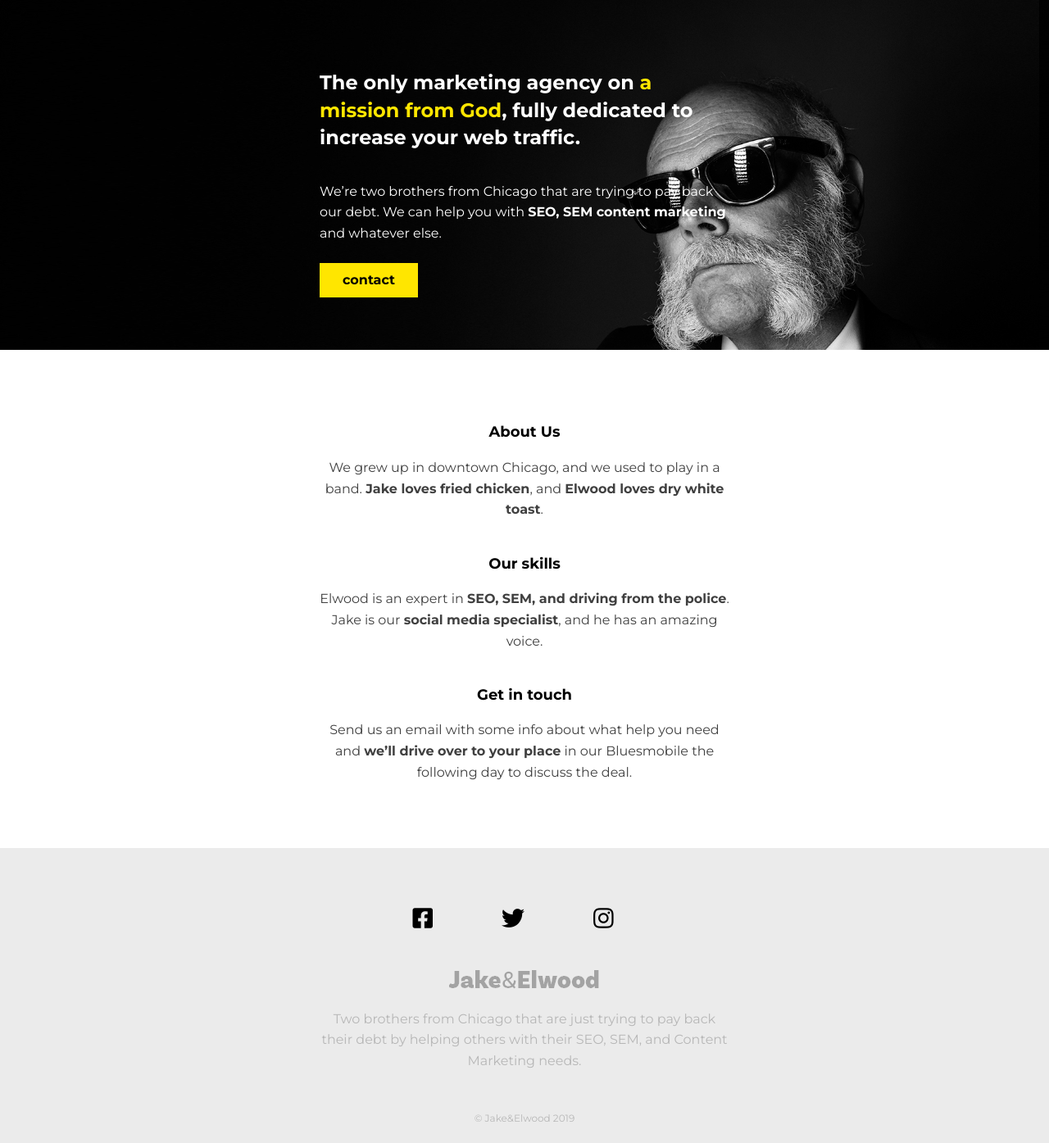
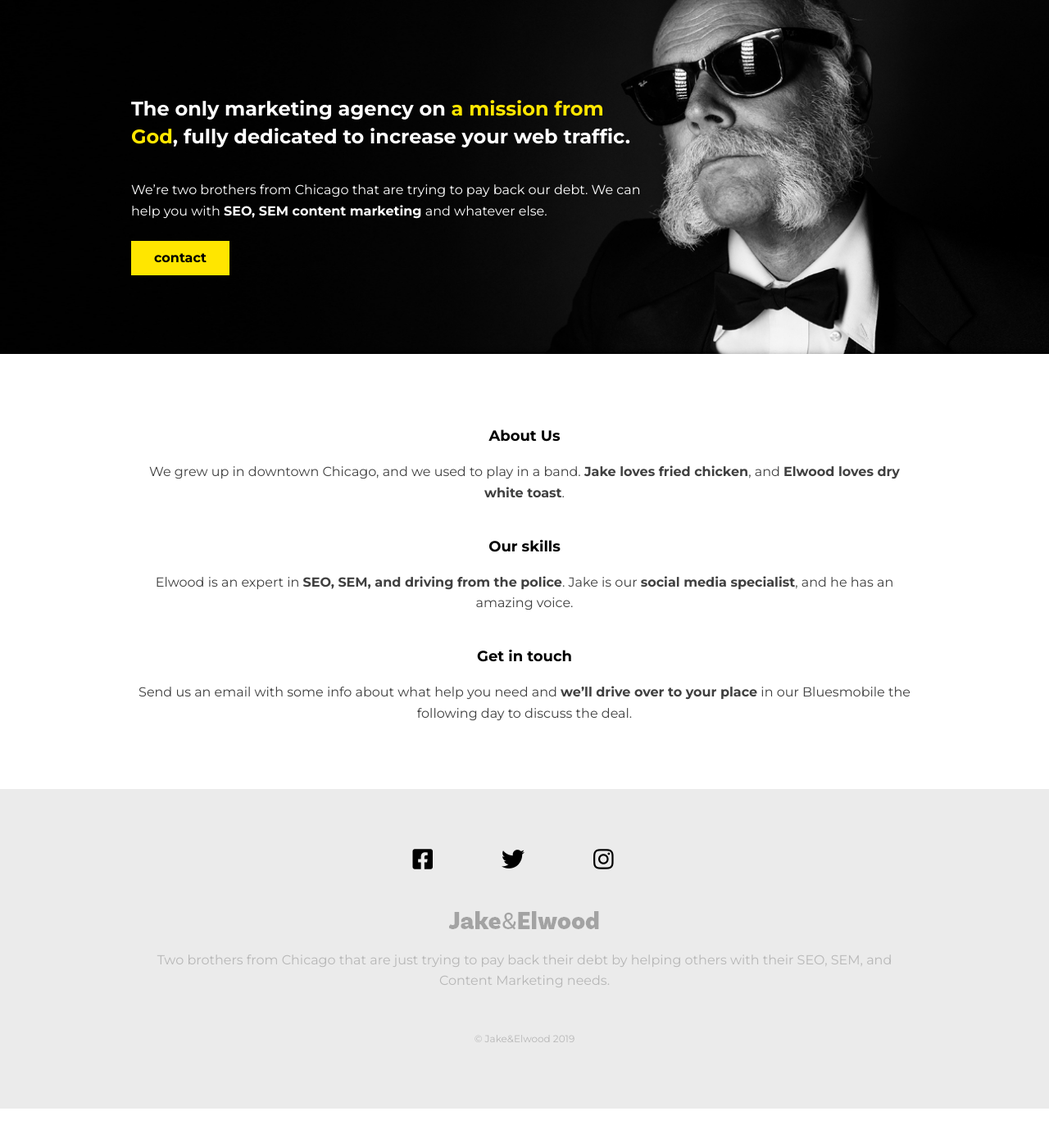
Before and after one commit to lblake/building-agency-website, a plain HTML site: page index.html in a window 1280 px wide. Shown: the top 1395 px of the page at 82% size. Drawn offline with Linux system fonts and the light colour scheme.

Commit message:
updated css for larger screens

```diff
--- a/css/style.css
+++ b/css/style.css
@@ -58,6 +58,14 @@ strong {
   grid-template-columns: minmax(1em, 1fr) minmax(0px, 500px) minmax(1em, 1fr);
 }
 
+@media (min-width: 600px) {
+  .main-grid {
+    grid-template-columns: minmax(1em, 1fr) repeat(3, minmax(180px, 320px)) minmax(
+        1em,
+        1fr
+      );
+  }
+}
 /* footer */
 
 .footer {
@@ -74,11 +82,11 @@ strong {
 .footer-logo,
 .footer-text,
 .footer-fineprint {
-  opacity: .3;
+  opacity: 0.3;
 }
 
-.footer-fineprint{
-  font-size: .75rem;
+.footer-fineprint {
+  font-size: 0.75rem;
   margin-top: 4em;
 }
 .social-list {
@@ -104,12 +112,23 @@ strong {
 ===================== */
 .hero {
   background-image: url('/img/hero-bg.jpg');
+  background-size: cover;
+  background-position: bottom;
   padding: 4em 0;
   color: #fff;
 }
 
 .hero > * {
   grid-column: 2 / -2;
+}
+
+@media (min-width: 600px) {
+  .hero {
+    padding: 6em 0;
+  }
+  .hero > * {
+    grid-column: 2 / span 2;
+  }
 }
 
 /* ==================
```
